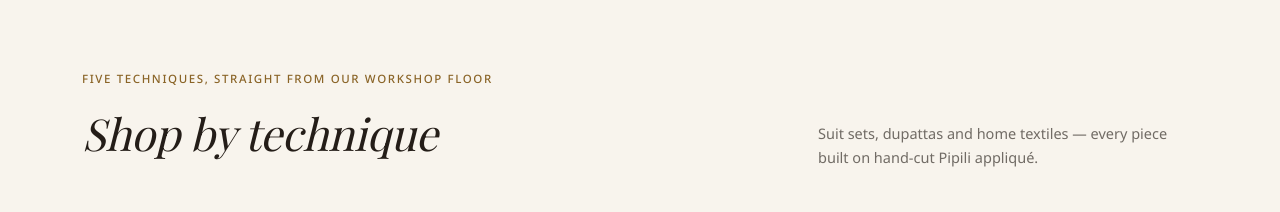
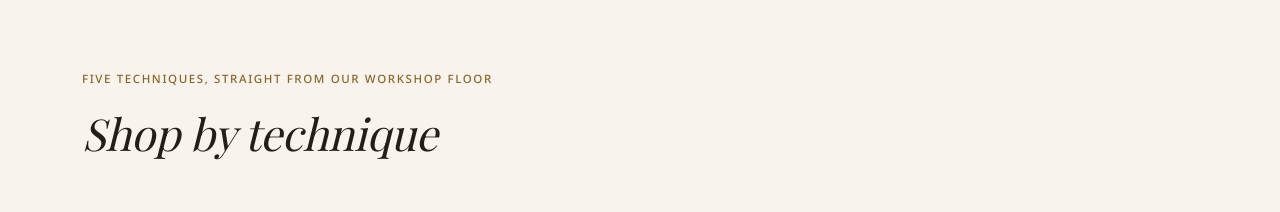
Before and after one commit to gaurangistore/gaurangi-website, a Next.js app: page / in a window 1280 px wide. Shown: the part 545-757 px from the top of the page. Built offline with nearby package versions, Linux system fonts and the light colour scheme; no server answers; the database is empty; a web font is replaced by a local one.

Commit message:
fix(categories): remove isolated description from ShopByCategory header

```diff
--- a/src/components/ShopByCategory.tsx
+++ b/src/components/ShopByCategory.tsx
@@ -37,18 +37,13 @@ export const ShopByCategory: React.FC = () => {
   return (
     <section id="categories" className="py-16 md:py-20">
       <div className="wrap">
-        <div className="section-head flex flex-wrap items-end justify-between gap-6 mb-10 md:mb-11">
-          <div>
+        <div className="section-head mb-10 md:mb-11">
           {header.categoriesBadge && (
             <span className="mono text-gold-ink mb-2.5 block">{header.categoriesBadge}</span>
           )}
           <h2 className="font-display italic text-[clamp(30px,3.6vw,44px)] max-w-[560px]">
             {header.categoriesTitle || 'Find your piece'}
           </h2>
-          </div>
-          <p className="max-w-[380px] text-ink-soft text-[14.5px]">
-            Suit sets, dupattas and home textiles — every piece built on hand-cut Pipili appliqué.
-          </p>
         </div>
 
         <div className="grid grid-cols-2 md:grid-cols-3 lg:grid-cols-4 gap-4 md:gap-5">
```
Lines whose indentation alone changed are shown as unchanged.
